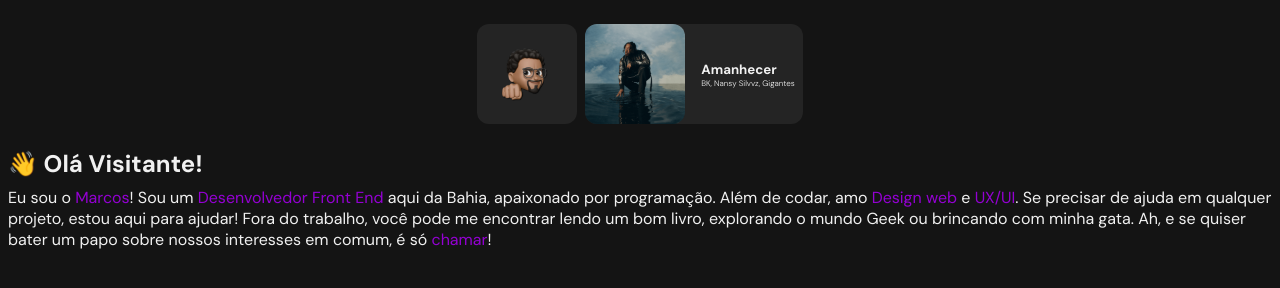
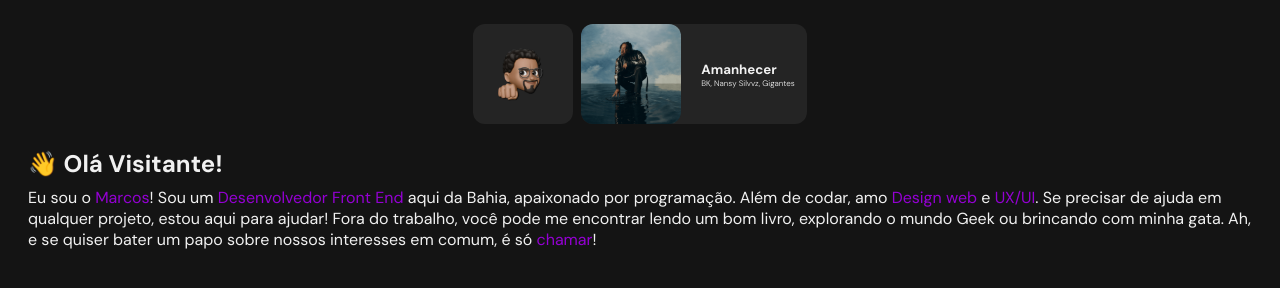
Before and after one commit to devmarquinhos/Spotify-Linktree, a plain HTML site: page index.html in a window 1280 px wide. Drawn offline with Linux system fonts and the light colour scheme.

```diff
--- a/src/style/style.css
+++ b/src/style/style.css
@@ -7,6 +7,7 @@
 }
 
 body {
+    margin: 0 20px;
     background-color: #141414;
 }
 
@@ -27,8 +28,6 @@
     padding: 16px;
     background-color: #242424;
     border-radius: 12px;
-    height: 100px;
-    width: 100px;
 }
 
 #album {
@@ -46,7 +45,7 @@
 }
 
 #album-info {
-    padding: 8px;
+    padding: 12px;
     cursor: pointer;
 }
 
```
